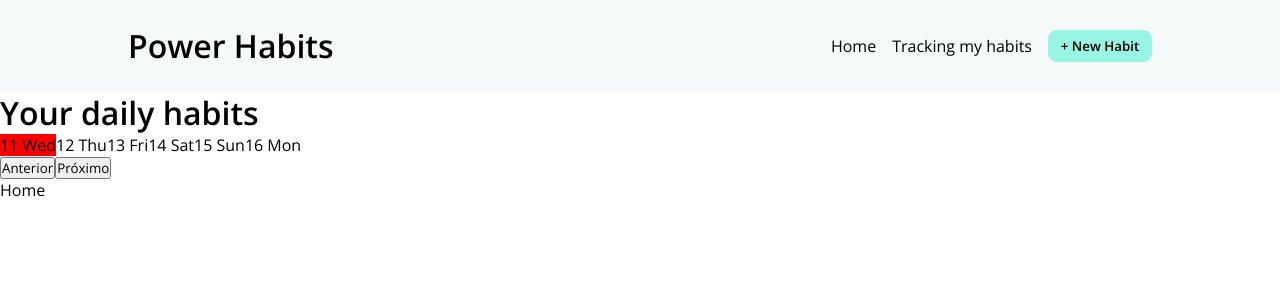
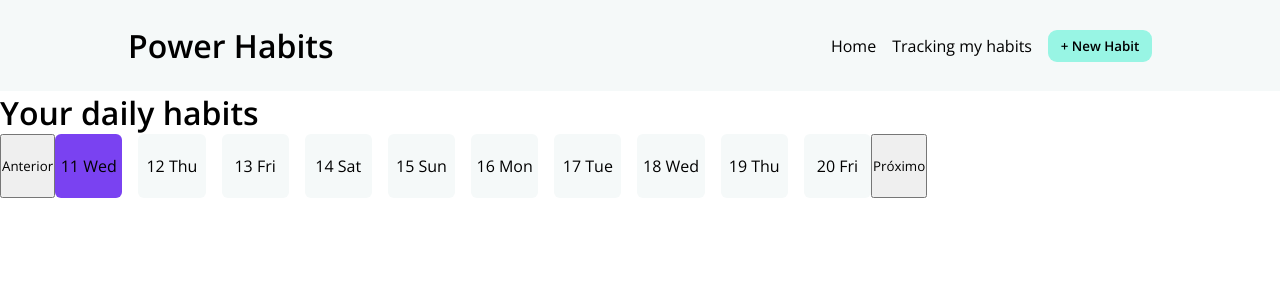
Before and after one commit to 1ZOD/Front_avaliacao, a Next.js app: page /daily_habits/daily_habits in a window 1280 px wide. Shown: the top 300 px of the page. Built offline with nearby package versions, Linux system fonts and the light colour scheme.

Commit message:
add_style_carrosel

```diff
--- a/src/components/calendario/calendario.tsx
+++ b/src/components/calendario/calendario.tsx
@@ -4,7 +4,7 @@ import { format, subDays, addDays, isToday, differenceInDays } from 'date-fns';
 function MyComponent() {
   const today = new Date();
   const numDays = 100; // Defina o número total de dias que você deseja exibir.
-  const itemsPerPage = 6; // Defina o número de itens a serem exibidos por página.
+  const itemsPerPage = 10; // Defina o número de itens a serem exibidos por página.
   const daysBefore = 5; // Defina quantos dias antes do dia de hoje você deseja ver.
 
   const items = [];
@@ -38,19 +38,17 @@ function MyComponent() {
   return (
     <div>
       <div className="carousel-container">
+        <button id="prevButton" onClick={handlePrev}>
+          Anterior
+        </button>
         <div className="carousel">
           {visibleItems.map((item, index) => (
-            <div
-              key={index}
-              className={`carousel-item ${index === 0 ? 'active' : ''}`}
+            <div key={index}className={`carousel-item ${index === 0 ? 'active' : ''}`}
             >
               {item.formattedDate}
             </div>
           ))}
         </div>
-        <button id="prevButton" onClick={handlePrev}>
-          Anterior
-        </button>
         <button id="nextButton" onClick={handleNext}>
           Próximo
         </button>
--- a/src/pages/daily_habits/daily_habits.tsx
+++ b/src/pages/daily_habits/daily_habits.tsx
@@ -16,7 +16,7 @@ export default function Daily() {
 
         <MyCalendar/>
 
-        <Link href="/">Home</Link>
+        {/* <Link href="/">Home</Link> */}
       </div>
     </>
   );
--- a/src/styles/calendario/calendario.css
+++ b/src/styles/calendario/calendario.css
@@ -1,7 +1,23 @@
+.carousel-container{
+    display: flex;
+    padding-bottom: 1rem;
+}
 .carousel{
     display: flex;
+    column-gap: 1rem;
+}
+
+.carousel-item{
+    justify-content: center;
+    align-items: center;
+    display: flex;
+    background-color: #f5f9f9;;
+    width: 4.2rem;
+    height: 4rem;
+    border-radius: 6px;
+    color: rgb(0, 0, 0);
 }
 
 .carousel-item.active {
-    background-color: red; /* Defina a cor desejada para o item selecionado */
-  }
+    background-color: #7a42f1;
+}
```
